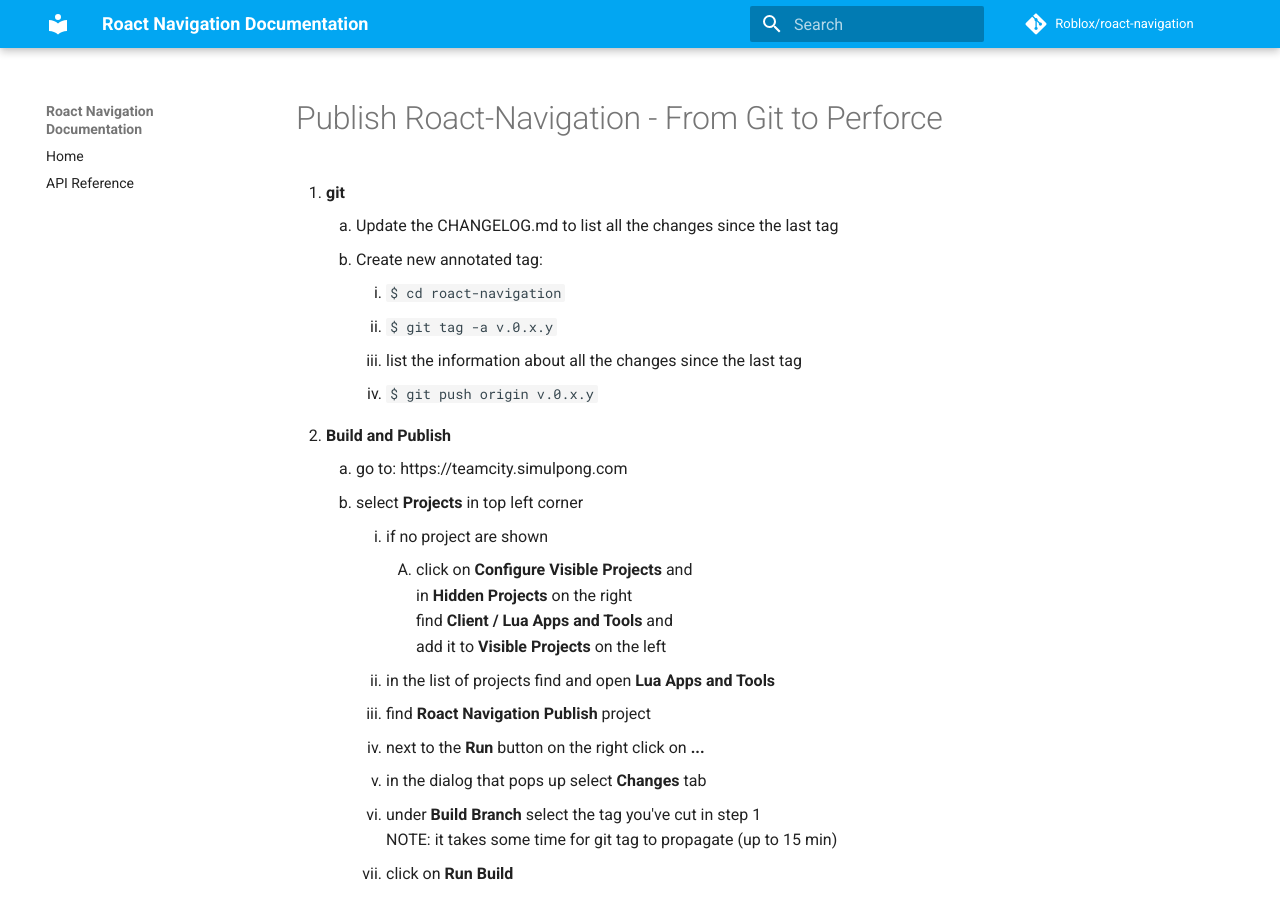
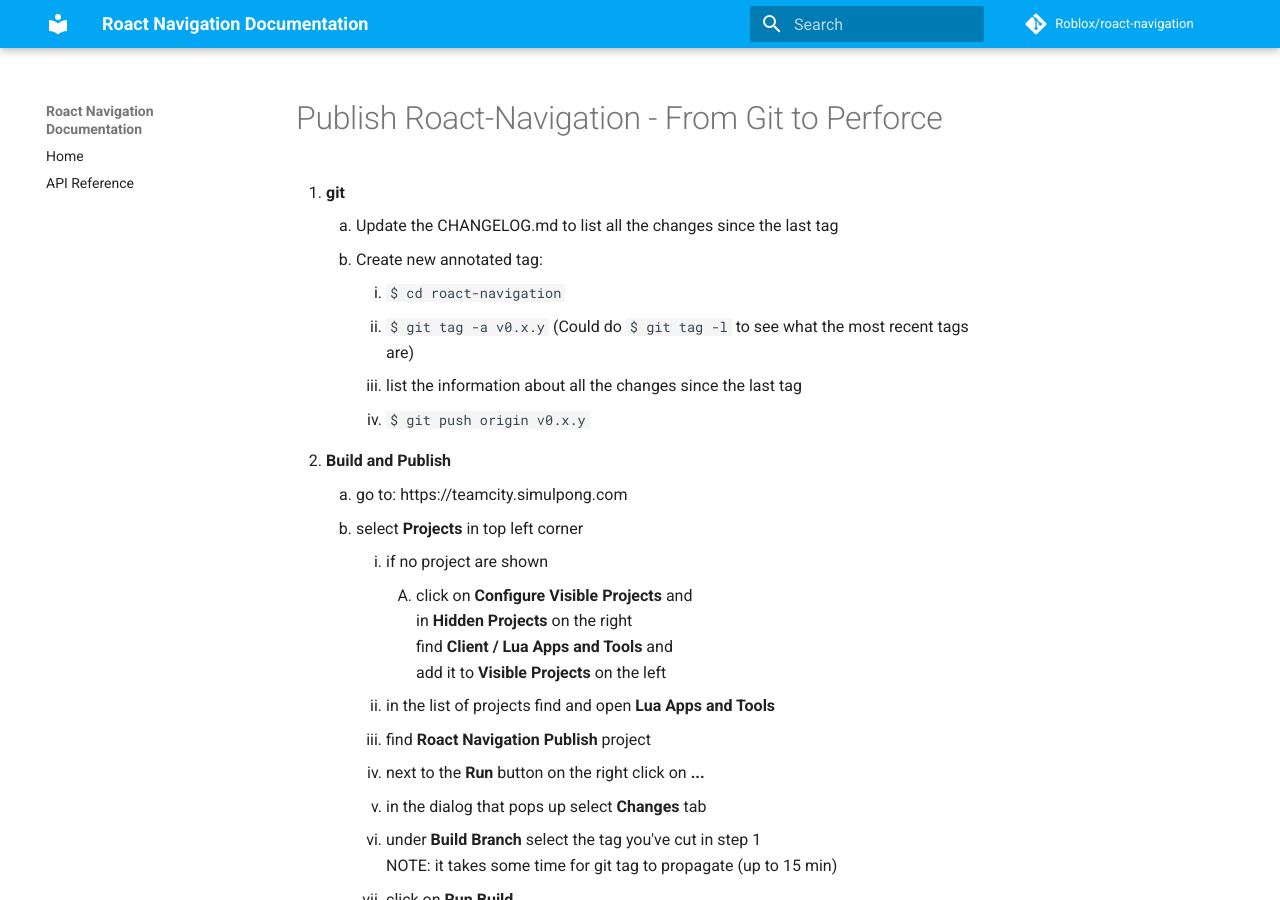
Before and after one commit to jsdotlua/roact-navigation, an MkDocs documentation site: the page built from docs/PublishRoactNavigationFromGitToPerforce.md, in a window 1280 px wide and 900 px high. Built offline with MkDocs 1.6.1 and Material for MkDocs 9.7.7, drawn with Linux system fonts in a browser that asks for light colours; comment, search, counter and statistics services are not loaded; old or Windows-style settings are respelled for this version of MkDocs.

Commit message:
Update changelog, fix instructions to publish new release and bump rotriever version to 0.2.7 (#7)

```diff
--- a/docs/PublishRoactNavigationFromGitToPerforce.md
+++ b/docs/PublishRoactNavigationFromGitToPerforce.md
@@ -3,9 +3,9 @@
 	1. Update the CHANGELOG.md to list all the changes since the last tag
 	2. Create new annotated tag:
 		1. `$ cd roact-navigation `
-		2. `$ git tag -a v.0.x.y `
+		2. `$ git tag -a v0.x.y ` (Could do `$ git tag -l` to see what the most recent tags are)
 		3. list the information about all the changes since the last tag
-		4. `$ git push origin v.0.x.y `
+		4. `$ git push origin v0.x.y `
 2. **Build and Publish**
 	1. go to: https://teamcity.simulpong.com
 	2. select  **Projects** in top left corner
--- a/rotriever.toml
+++ b/rotriever.toml
@@ -1,6 +1,6 @@
 [package]
 name = "roblox/roact-navigation"
-version = "0.2.6"
+version = "0.2.7"
 author = "Roblox"
 content_root = "src"
 
```
Also changed, not shown: CHANGELOG.md (+4 -0 lines).
